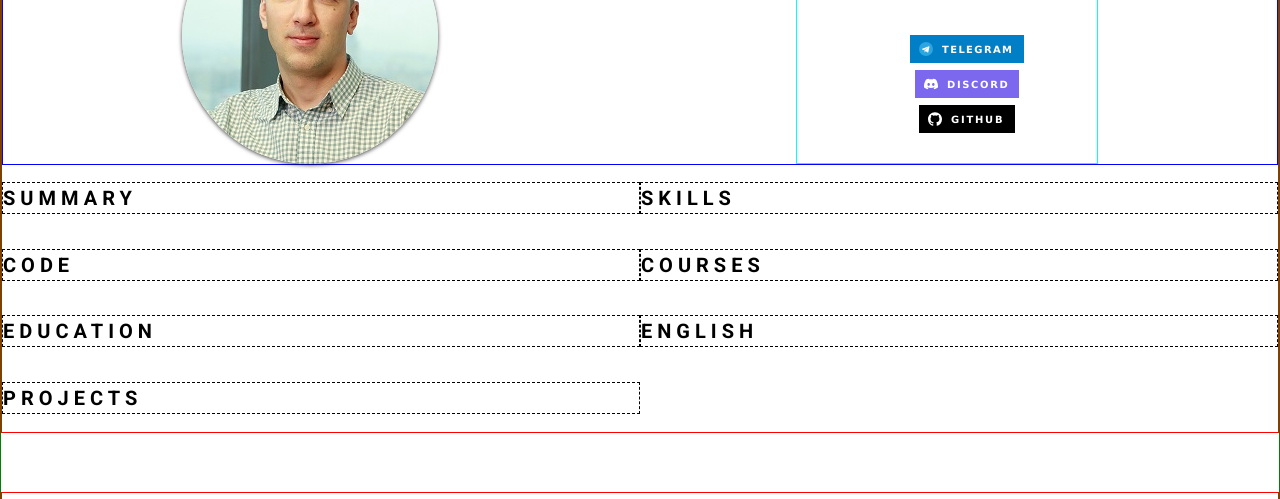
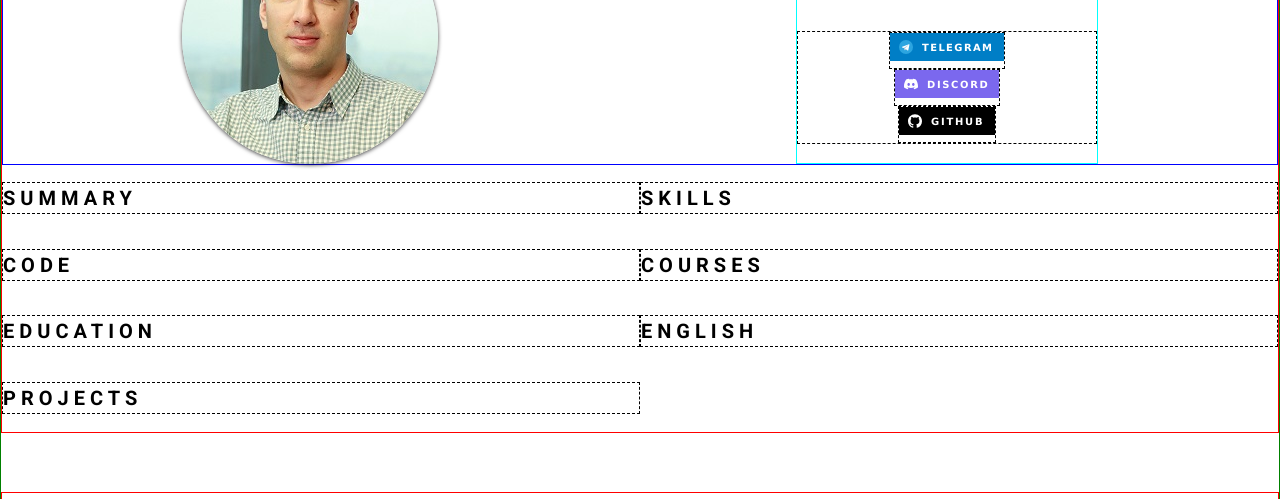
Before and after one commit to rklepov/rsschool-cv, a plain HTML site: page index.html in a window 1280 px wide. Shown: the part 242-741 px from the top of the page. Drawn offline with Linux system fonts and the light colour scheme.

Commit message:
feat: adjust contacts position
Also added CSS variable to be able to switch on and off borders of
the elements in one move.

```diff
--- a/index.html
+++ b/index.html
@@ -40,7 +40,7 @@
                 <div class="section-profile-title">
                     <h1 class="section-title main-title">Roman Klepov</h1>
 
-                    <ul class="section-profile-contacts" id="contacts">
+                    <ul class="section-profile-contacts-list" id="contacts">
                         <li class="section-profile-contact-item">
                             <!-- https://img.shields.io/badge/Telegram-blue?style=for-the-badge&logo=telegram&logoColor=white&link=https://t.me/roman_klepov -->
                             <svg xmlns="http://www.w3.org/2000/svg" xmlns:xlink="http://www.w3.org/1999/xlink"
--- a/style.css
+++ b/style.css
@@ -1,4 +1,12 @@
 /* style.css */
+
+/* VARS */
+:root {
+    --DEV-element-border-solid: solid;
+    --DEV-element-border-dashed: dashed;
+}
+
+/* GLOBAL */
 
 * {
     box-sizing: border-box;
@@ -12,7 +20,7 @@ body {
     min-height: 100vh;
     margin: 0;
     padding: 0;
-    border: 1px solid green;
+    border: 1px var(--DEV-element-border-solid) green;
 }
 
 body {
@@ -33,7 +41,7 @@ body {
 .header,
 .main,
 .footer {
-    border: 1px solid red;
+    border: 1px var(--DEV-element-border-solid) red;
 }
 
 .container {
@@ -48,6 +56,7 @@ body {
     justify-content: flex-end;
     align-items: center;
     list-style: none;
+    padding: 0;
 }
 
 .nav-link {
@@ -76,7 +85,6 @@ body {
 
 .section {
     width: 50%;
-    text-transform: capitalize;
 }
 
 @media (max-width: 768px) {
@@ -91,14 +99,14 @@ body {
     text-transform: uppercase;
     letter-spacing: 5px;
     /* color: grey; */
-    border: 1px dashed black;
+    border: 1px var(--DEV-element-border-dashed) black;
 }
 
 .section-profile {
     display: flex;
     justify-content: space-around;
     width: 100%;
-    border: 1px solid blue;
+    border: 1px var(--DEV-element-border-solid) blue;
 }
 
 .section-profile-image {
@@ -115,11 +123,22 @@ body {
     justify-content: center;
     align-content: center;
     text-align: center;
-    border: 1px solid cyan;
+    border: 1px var(--DEV-element-border-solid) cyan;
 }
 
-.section-profile-contacts {
+.section-profile-contacts-list {
+    display: flex;
+    flex-direction: column;
+    justify-content: space-between;
+    align-content: center;
+    align-items: center;
     list-style: none;
+    padding: 0;
+    border: 1px var(--DEV-element-border-dashed) black;
+}
+
+.section-profile-contact-item {
+    border: 1px var(--DEV-element-border-dashed) black;
 }
 
 .main-title {
@@ -135,7 +154,7 @@ body {
 }
 
 .footer-icon img {
-    border: 1px dashed blue;
+    border: 1px var(--DEV-element-border-dashed) blue;
 }
 
 .footer-icon-rss img {
```
